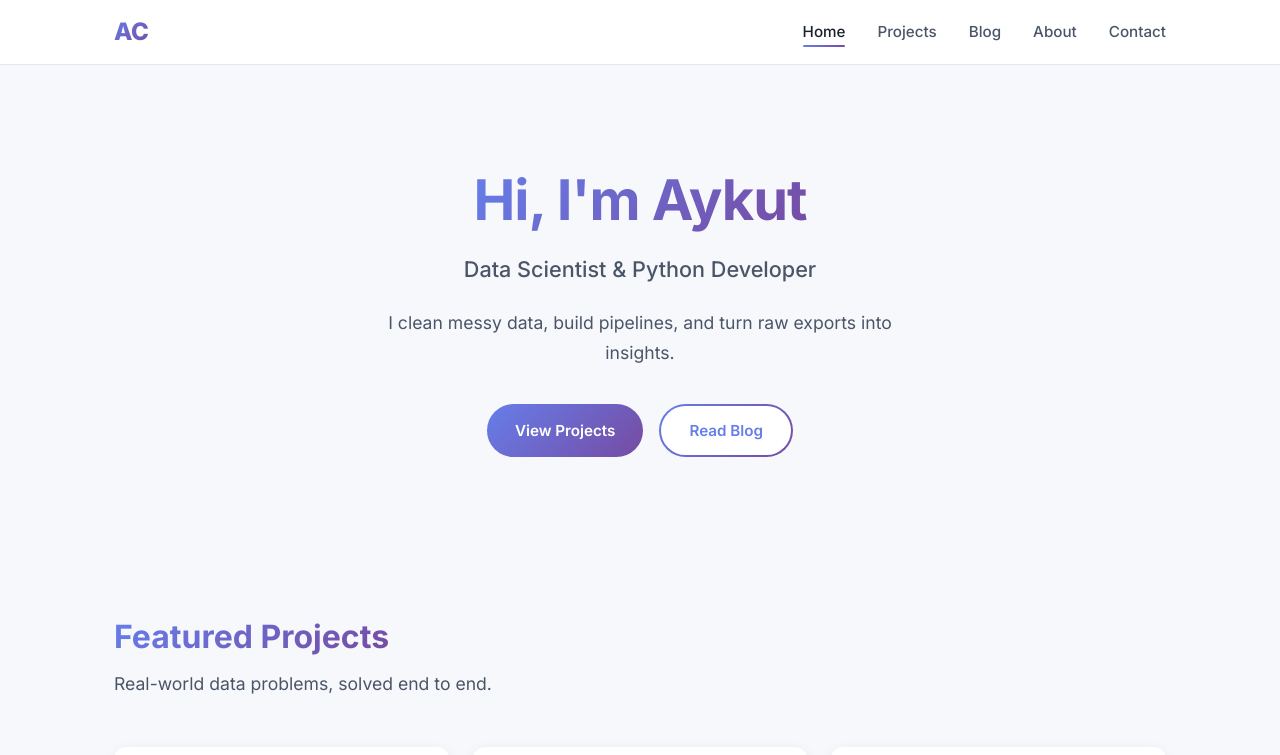
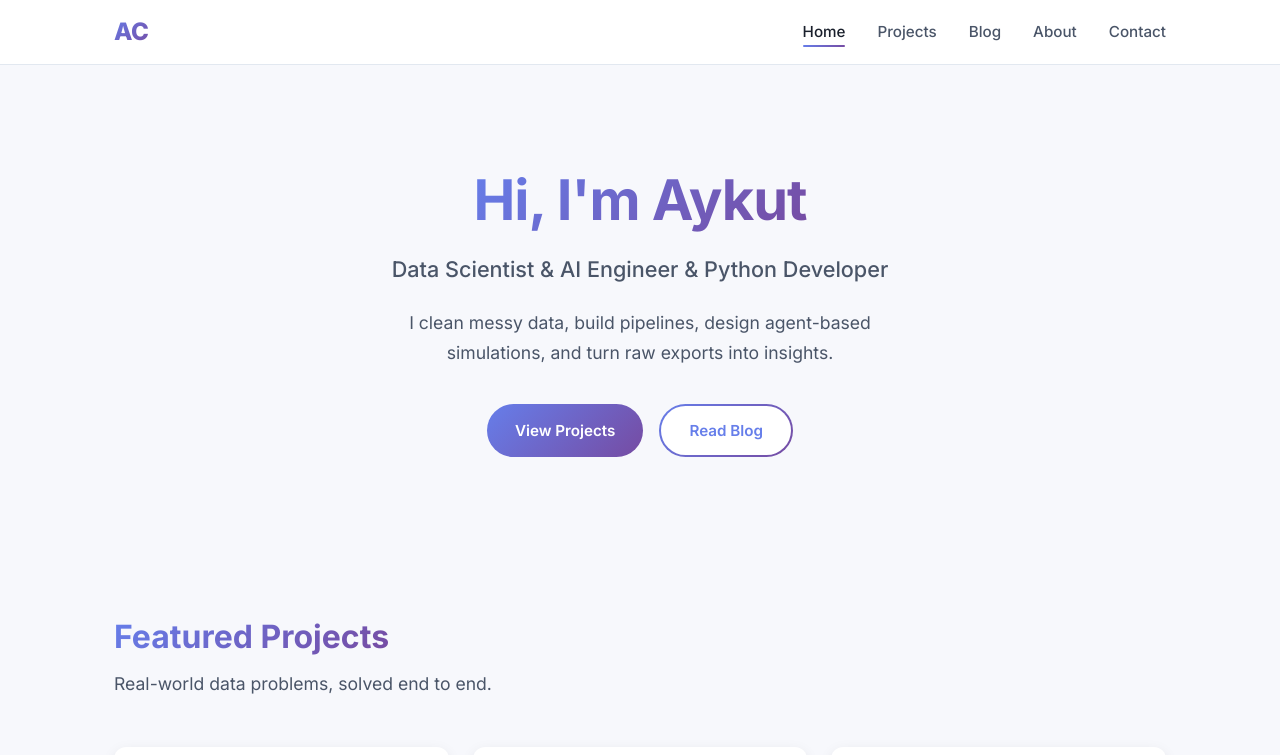
Before and after one commit to theaiagent/theaiagent.github.io, a plain HTML site: page index.html in a window 1280 px wide. Shown: the top 755 px of the page. Drawn offline with Linux system fonts and the light colour scheme.

Commit message:
feat: add AI Engineer to hero subtitle and description

```diff
--- a/index.html
+++ b/index.html
@@ -35,9 +35,9 @@
   <!-- ====== HERO ====== -->
   <section class="hero">
     <h1 class="gradient-text">Hi, I'm Aykut</h1>
-    <p class="hero-subtitle">Data Scientist &amp; Python Developer</p>
+    <p class="hero-subtitle">Data Scientist &amp; AI Engineer &amp; Python Developer</p>
     <p class="hero-description">
-      I clean messy data, build pipelines, and turn raw exports into insights.
+      I clean messy data, build pipelines, design agent-based simulations, and turn raw exports into insights.
     </p>
     <div class="hero-cta">
       <a href="projects.html" class="btn">View Projects</a>
```
